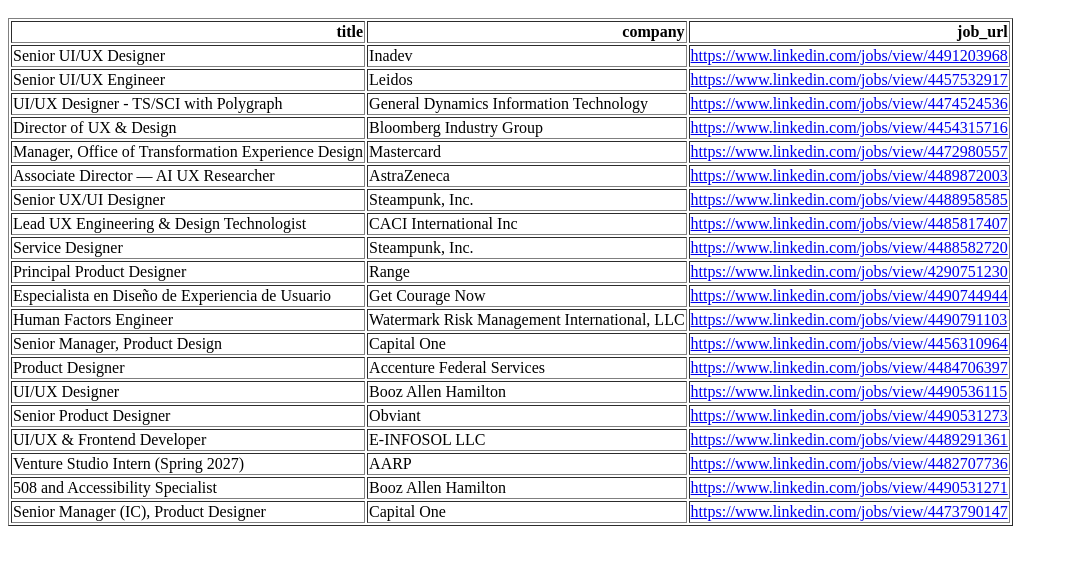
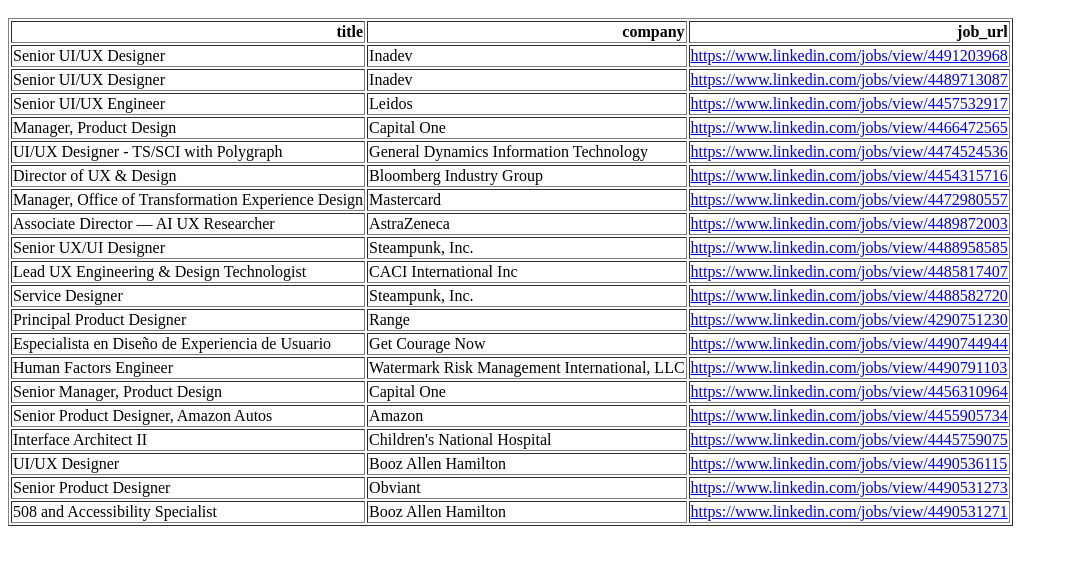
Before and after one commit to youngdv/Job-tracker, a plain HTML site: page index.html in a window 1280 px wide. Shown: the part 48-610 px from the top of the page, without its empty margins (0-1068 px from the left). Drawn offline with Linux system fonts and the light colour scheme.

Commit message:
Update job board

```diff
--- a/index.html
+++ b/index.html
@@ -13,9 +13,19 @@
       <td><a href="https://www.linkedin.com/jobs/view/4491203968" target="_blank">https://www.linkedin.com/jobs/view/4491203968</a></td>
     </tr>
     <tr>
+      <td>Senior UI/UX Designer</td>
+      <td>Inadev</td>
+      <td><a href="https://www.linkedin.com/jobs/view/4489713087" target="_blank">https://www.linkedin.com/jobs/view/4489713087</a></td>
+    </tr>
+    <tr>
       <td>Senior UI/UX Engineer</td>
       <td>Leidos</td>
       <td><a href="https://www.linkedin.com/jobs/view/4457532917" target="_blank">https://www.linkedin.com/jobs/view/4457532917</a></td>
+    </tr>
+    <tr>
+      <td>Manager, Product Design</td>
+      <td>Capital One</td>
+      <td><a href="https://www.linkedin.com/jobs/view/4466472565" target="_blank">https://www.linkedin.com/jobs/view/4466472565</a></td>
     </tr>
     <tr>
       <td>UI/UX Designer - TS/SCI with Polygraph</td>
@@ -73,9 +83,14 @@
       <td><a href="https://www.linkedin.com/jobs/view/4456310964" target="_blank">https://www.linkedin.com/jobs/view/4456310964</a></td>
     </tr>
     <tr>
-      <td>Product Designer</td>
-      <td>Accenture Federal Services</td>
-      <td><a href="https://www.linkedin.com/jobs/view/4484706397" target="_blank">https://www.linkedin.com/jobs/view/4484706397</a></td>
+      <td>Senior Product Designer, Amazon Autos</td>
+      <td>Amazon</td>
+      <td><a href="https://www.linkedin.com/jobs/view/4455905734" target="_blank">https://www.linkedin.com/jobs/view/4455905734</a></td>
+    </tr>
+    <tr>
+      <td>Interface Architect II</td>
+      <td>Children's National Hospital</td>
+      <td><a href="https://www.linkedin.com/jobs/view/4445759075" target="_blank">https://www.linkedin.com/jobs/view/4445759075</a></td>
     </tr>
     <tr>
       <td>UI/UX Designer</td>
@@ -88,24 +103,9 @@
       <td><a href="https://www.linkedin.com/jobs/view/4490531273" target="_blank">https://www.linkedin.com/jobs/view/4490531273</a></td>
     </tr>
     <tr>
-      <td>UI/UX &amp; Frontend Developer</td>
-      <td>E-INFOSOL LLC</td>
-      <td><a href="https://www.linkedin.com/jobs/view/4489291361" target="_blank">https://www.linkedin.com/jobs/view/4489291361</a></td>
-    </tr>
-    <tr>
-      <td>Venture Studio Intern (Spring 2027)</td>
-      <td>AARP</td>
-      <td><a href="https://www.linkedin.com/jobs/view/4482707736" target="_blank">https://www.linkedin.com/jobs/view/4482707736</a></td>
-    </tr>
-    <tr>
       <td>508 and Accessibility Specialist</td>
       <td>Booz Allen Hamilton</td>
       <td><a href="https://www.linkedin.com/jobs/view/4490531271" target="_blank">https://www.linkedin.com/jobs/view/4490531271</a></td>
     </tr>
-    <tr>
-      <td>Senior Manager (IC), Product Designer</td>
-      <td>Capital One</td>
-      <td><a href="https://www.linkedin.com/jobs/view/4473790147" target="_blank">https://www.linkedin.com/jobs/view/4473790147</a></td>
-    </tr>
   </tbody>
 </table></body></html>
```
